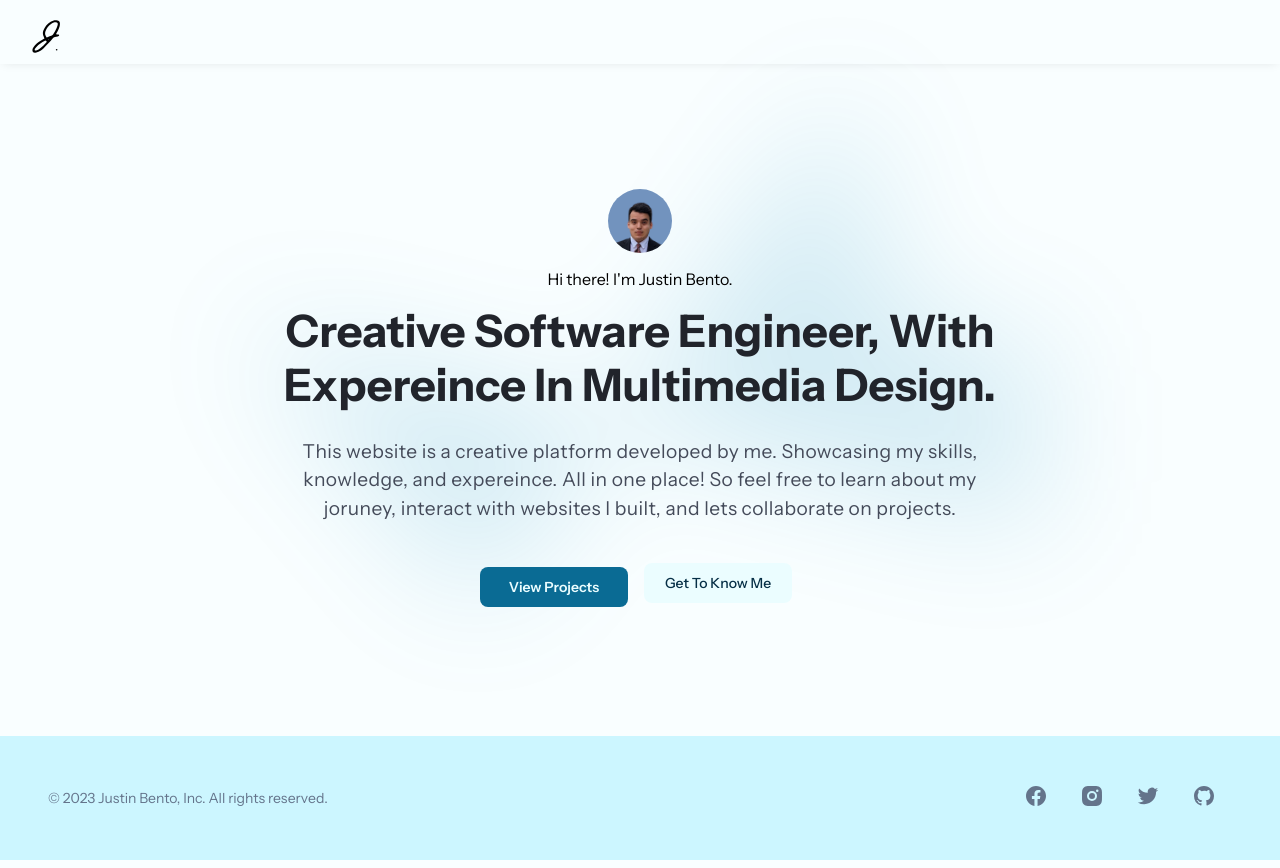
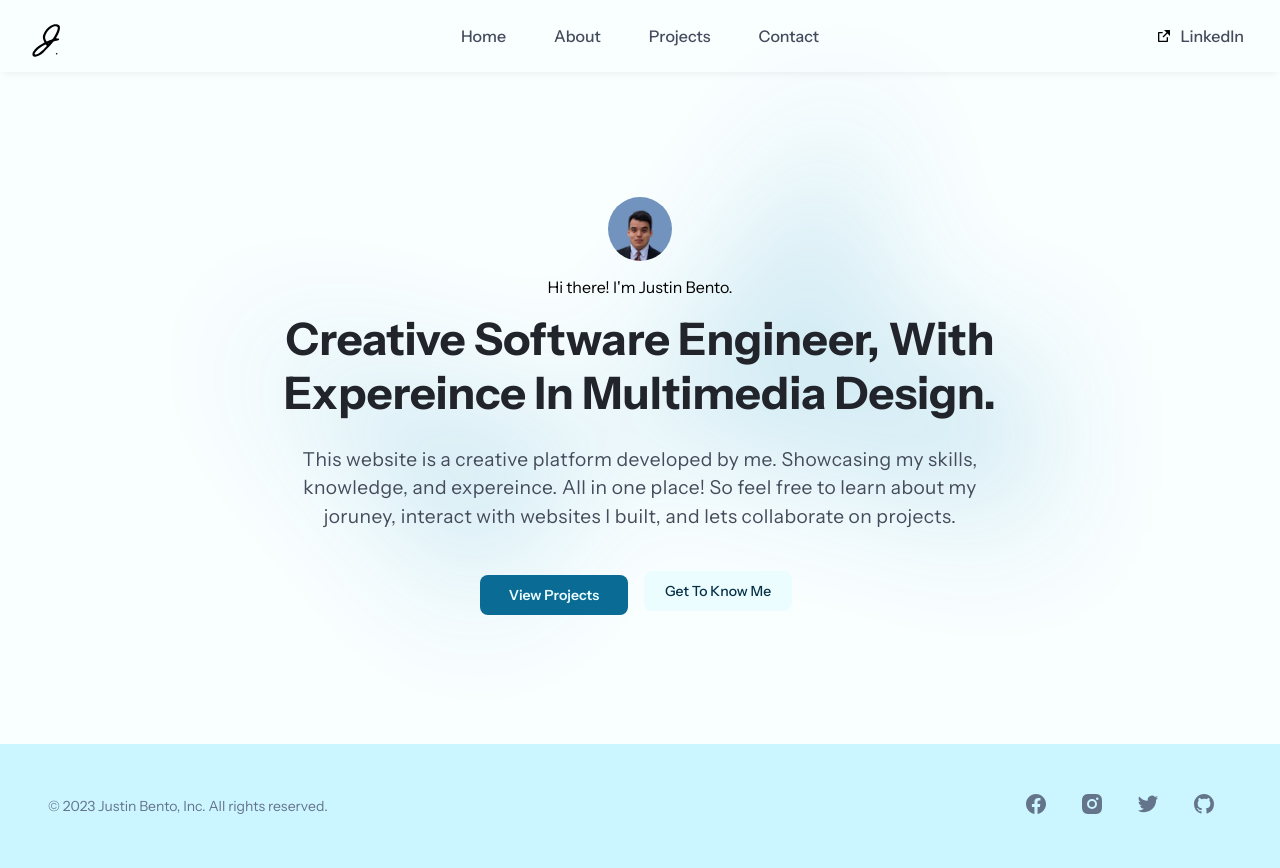
Before and after one commit to Justin-Bento/portfolio, a Next.js app: page / in a window 1280 px wide. Built offline with nearby package versions, Linux system fonts and the light colour scheme; no server answers.

Commit message:
reverted changes back to origional

```diff
--- a/components/Header.tsx
+++ b/components/Header.tsx
@@ -5,7 +5,7 @@ import { useEffect, useState } from "react";
 import { RiMenuFill, RiExternalLinkFill } from "react-icons/ri";
 
 export default function Appbar() {
-  const [isActive, setIsActive] = useState(false);
+  const [isActive, setIsActive] = useState(true);
   const onClick = () => setIsActive((isActive) => !isActive);
   useEffect(() => {
     const handelResize = () => {
@@ -27,15 +27,8 @@ export default function Appbar() {
             </Link>
             <RiMenuFill className={appbar.icons} onClick={onClick} />
           </section>
-          { isActive ? <HeaderMenu /> : null }
-        </div>
-      </header>
-    </>
-  );
-}
-
-function HeaderMenu() {
-  return (
+          {
+            isActive ?
               <>
                 <nav>
                   <ul className={appbar.List}>
@@ -50,5 +43,10 @@ function HeaderMenu() {
                   <Link href="https://www.linkedin.com/in/justin--bento/" target="_blank" className={appbar.socialMediaa}>LinkedIn</Link>
                 </section>
               </>
-  )
+              : null
           }
+        </div>
+      </header>
+    </>
+  );
+}
```
Lines whose indentation alone changed are shown as unchanged.
